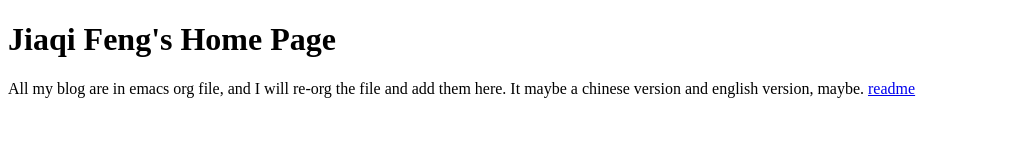
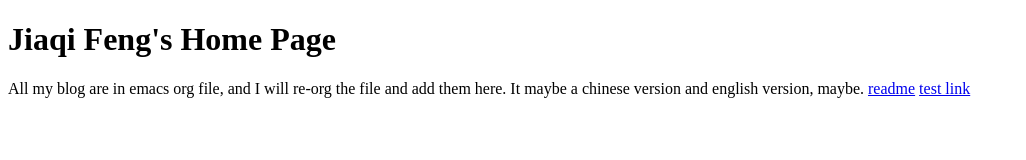
Before and after one commit to jiaqifeng/jackeyblog, a plain HTML site: page index.html in a window 1280 px wide. Shown: the whole page, without its empty margins (0-1026 px from the left). Drawn offline with Linux system fonts and the light colour scheme.

Commit message:
Update index.html

```diff
--- a/index.html
+++ b/index.html
@@ -17,5 +17,6 @@
 All my blog are in emacs org file, and I will re-org the file and add them here.
 It maybe a chinese version and english version, maybe.
 <a href="README.md">readme</a>
+<a href="test.html">test link</a>
 </body>
 </html>
```
